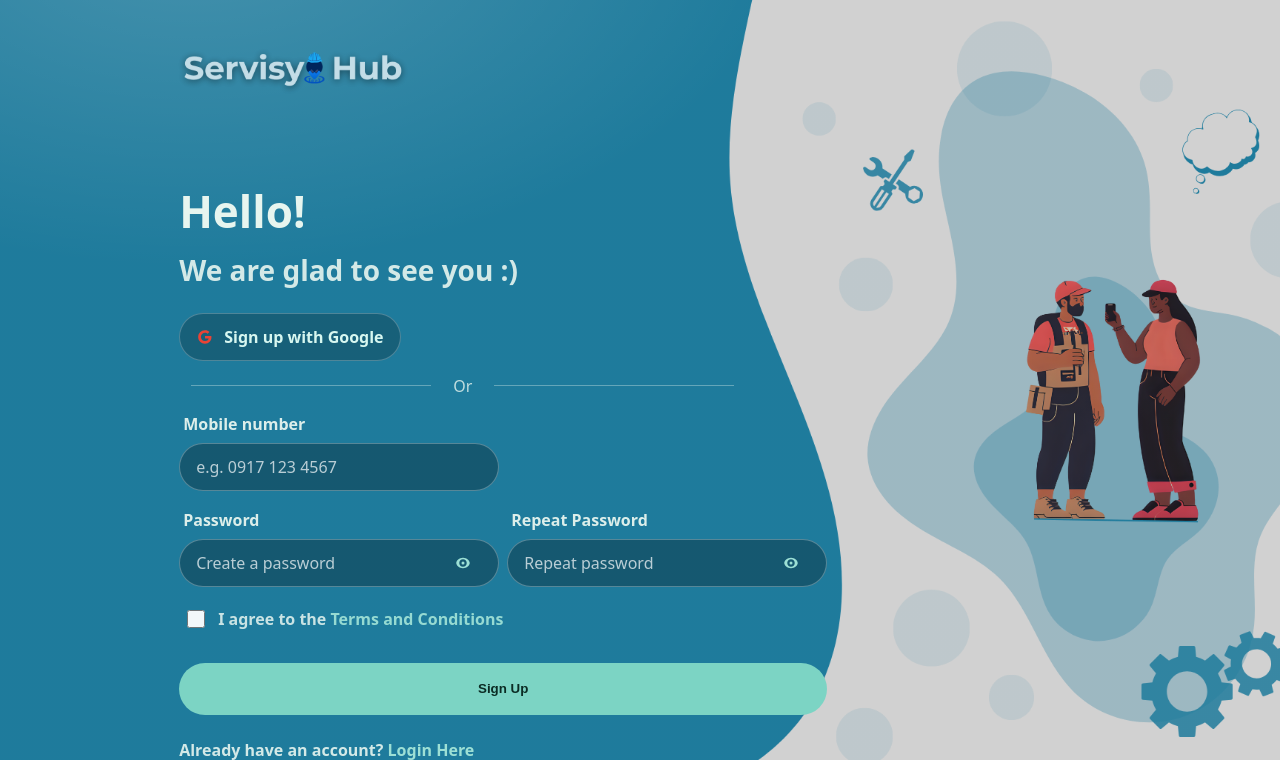
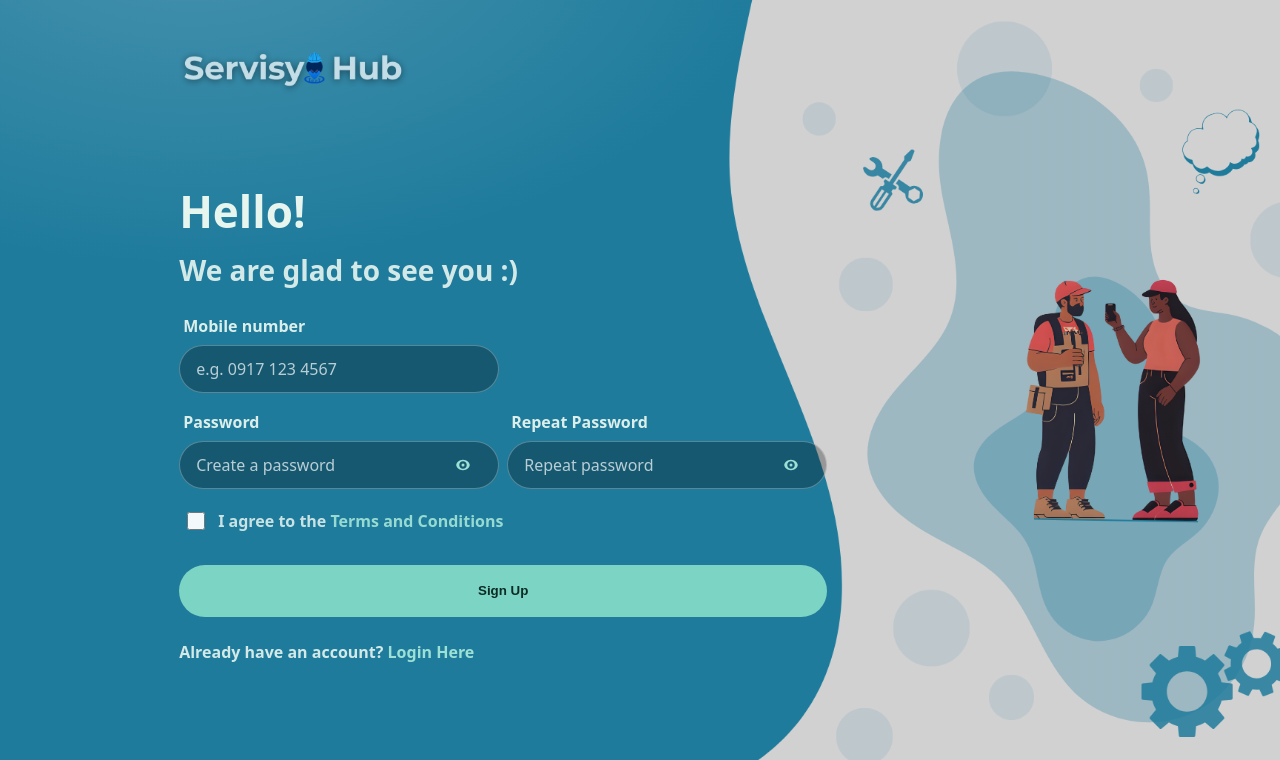
Before and after one commit to inyiigo/ncp3106-ServisyoHub, a PHP site: page /ServisyoHub/pages/signup.php in a window 1280 px wide. Shown: the top 760 px of the page. Run offline with PHP 8.4, Linux system fonts and the light colour scheme.

Commit message:
remove other sign up button

```diff
--- a/pages/signup.php
+++ b/pages/signup.php
@@ -81,14 +81,7 @@
 			<h1 class="greet-top">Hello!</h1>
 			<h2 class="greet-sub">We are glad to see you :)</h2>
 
-			<div class="social-row" aria-label="Social sign up options">
-				<a href="#" class="btn-social" role="button" aria-label="Sign up with Google">
-					<svg viewBox="0 0 24 24" aria-hidden="true"><path fill="#EA4335" d="M12 11v2.9h4.9c-.2 1.2-1.5 3.5-4.9 3.5-3 0-5.5-2.5-5.5-5.5S9 6.4 12 6.4c1.7 0 2.8.7 3.5 1.3l2.4-2.3C16.7 3.8 14.6 3 12 3 6.9 3 2.9 7 2.9 12s4 9 9.1 9c5.2 0 8.6-3.7 8.6-8.9 0-.6-.1-1-.2-1.5H12z"/></svg>
-					<span>Sign up with Google</span>
-				</a>
-			</div>
 
-			<div class="divider" role="separator" aria-label="Or"><span>Or</span></div>
 
 			<form class="sg-form" action="../config/signup_act.php" method="POST" novalidate>
 				<!-- Mobile number on top -->
```
